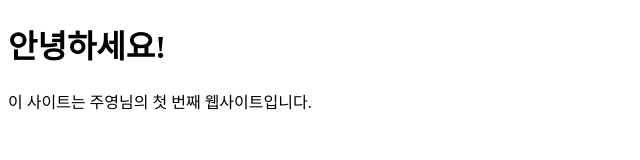
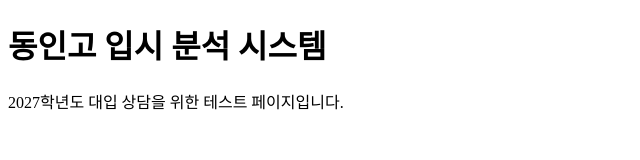
Before and after one commit to lalalajy/jystorage, a plain HTML site: page index.html in a window 1280 px wide. Shown: the whole page, without its empty margins (0-640 px from the left). Drawn offline with Linux system fonts and the light colour scheme.

Commit message:
Update index.html

```diff
--- a/index.html
+++ b/index.html
@@ -6,9 +6,8 @@
 </head>
 <body>
 
-    <h1>안녕하세요!</h1>
+<h1>동인고 입시 분석 시스템</h1>
 
-    <p>이 사이트는 주영님의 첫 번째 웹사이트입니다.</p>
-
+<p>2027학년도 대입 상담을 위한 테스트 페이지입니다.</p>
 </body>
 </html>
```
